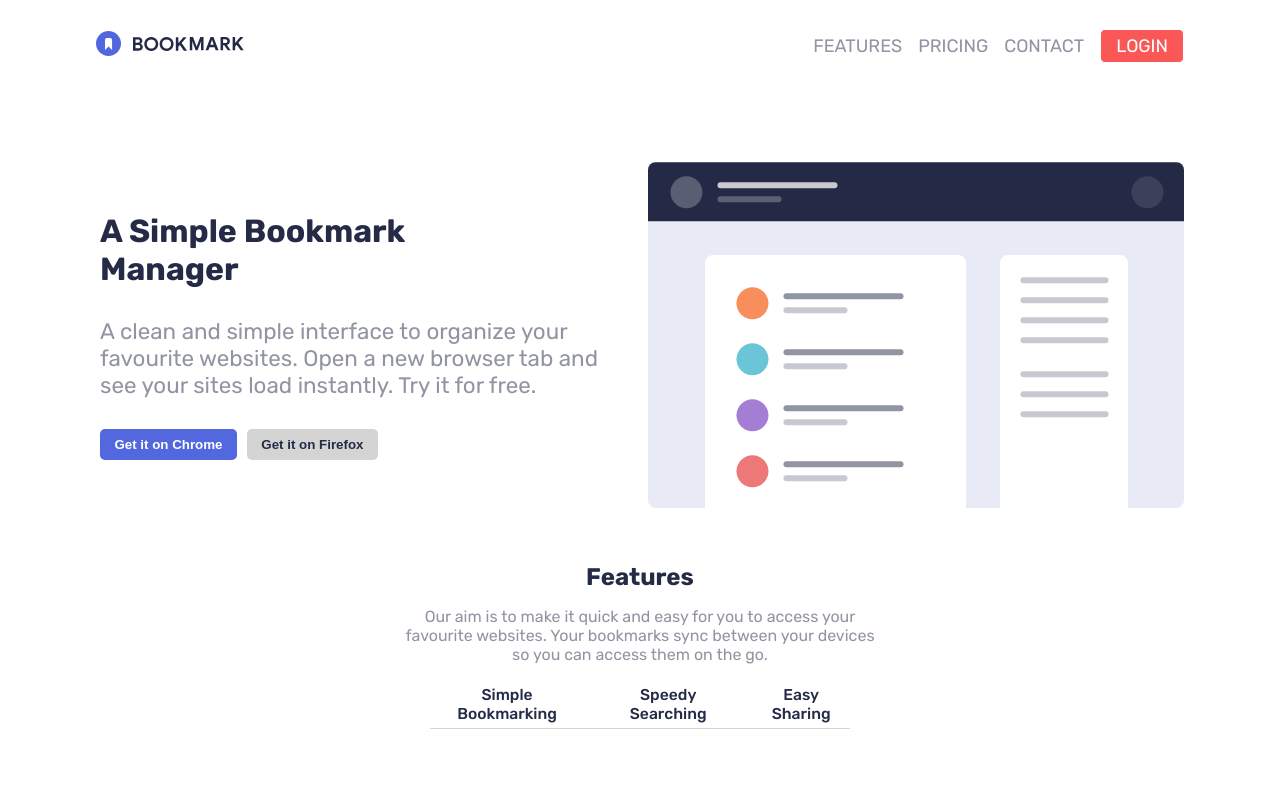
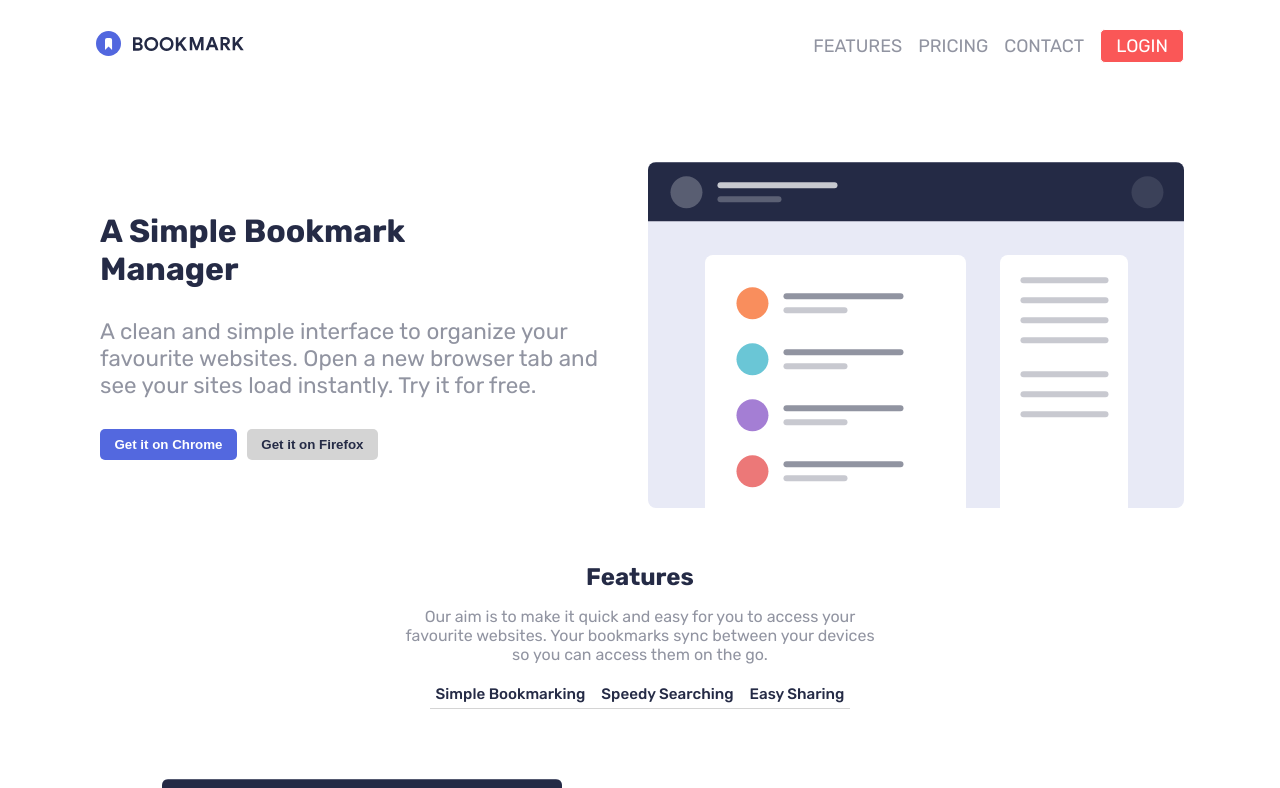
Before and after one commit to FlackoCodes/bookmark-manager, a React (Vite) app: page / in a window 1280 px wide. Shown: the top 788 px of the page. Built offline with nearby package versions, Linux system fonts and the light colour scheme.

Commit message:
changed header font

```diff
--- a/src/style.css
+++ b/src/style.css
@@ -622,7 +622,7 @@ hr{
     }
 
     .main-features h3{
-      font-size: .98rem;
+      font-size: .95rem;
       font-weight: 500;
     }
 
```
